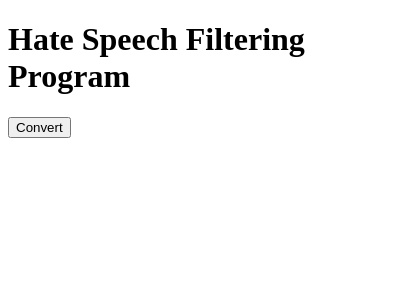
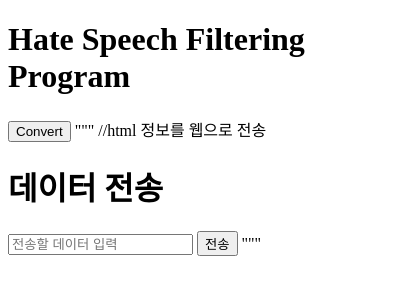
Before and after one commit to Seonyeong12/yourzenzone, a browser extension: page popup.html in a window 400 px wide. Drawn offline with Linux system fonts and the light colour scheme.

Commit message:
Update popup.html

```diff
--- a/popup.html
+++ b/popup.html
@@ -9,3 +9,20 @@
   <button id="convertButton">Convert</button>
 </body>
 </html>
+
+
+"""
+//html 정보를 웹으로 전송
+<!DOCTYPE html>
+<html>
+<head>
+  <title>내 크롬 확장 프로그램</title>
+</head>
+<body>
+  <h1>데이터 전송</h1>
+  <input type="text" id="dataInput" placeholder="전송할 데이터 입력">
+  <button id="sendButton">전송</button>
+  <script src="popup.js"></script>
+</body>
+</html>
+"""
```
